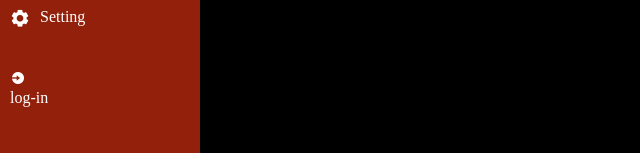
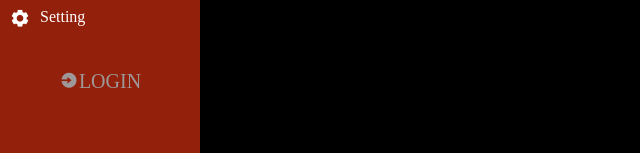
Before and after one commit to Lovethrech/personal-finance-manager, a Vue app: page / in a window 1280 px wide. Shown: the part 644-797 px from the top of the page, without its empty margins (0-640 px from the left). Built offline with nearby package versions, Linux system fonts and the light colour scheme.

Commit message:
...working on the sideNav components

```diff
--- a/src/components/side-nav/SideNavLogin.vue
+++ b/src/components/side-nav/SideNavLogin.vue
@@ -5,7 +5,23 @@ const {name, icon, link}=defineProps(['name','icon', 'link']);
 </script>
 
 <style scoped>
-
+.side-nav-login-main-ctn{
+    width: 100%;
+    display:flex;
+    justify-content: center;
+}
+.side-nav-login-mini-ctn{
+    display:flex;
+    flex-direction:row;
+    color: #9e9998;
+}
+.side-nav-login-icon-ctn{
+    font-size:20px;
+}
+.side-nav-login-icon-desc{
+    text-transform:uppercase;
+    font-size:20px;
+}
 </style>
 
 <template>
@@ -13,7 +29,7 @@ const {name, icon, link}=defineProps(['name','icon', 'link']);
         <RouterLink :to="link" class="link">
             <div class="side-nav-login-mini-ctn">
                 <div class="side-nav-login-icon-ctn" v-html="icon"></div>
-                <p class="side-nav-login-icon-ctn">{{name}}</p>
+                <p class="side-nav-login-icon-desc">{{name}}</p>
             </div>
         </RouterLink>
     </div>
--- a/src/data/side-nav.json
+++ b/src/data/side-nav.json
@@ -59,13 +59,13 @@
     },
     {
         "id":"11",
-        "name":"log-in",
+        "name":"login",
         "icon":"<i class='bx bxs-log-in-circle'></i>",
         "link":"/login"
     },
     {
         "id":"12",
-        "name":"log-out",
+        "name":"logout",
         "icon":"<i class='bx bxs-log-out-circle'></i>",
         "link":"/logout"
     }
```
